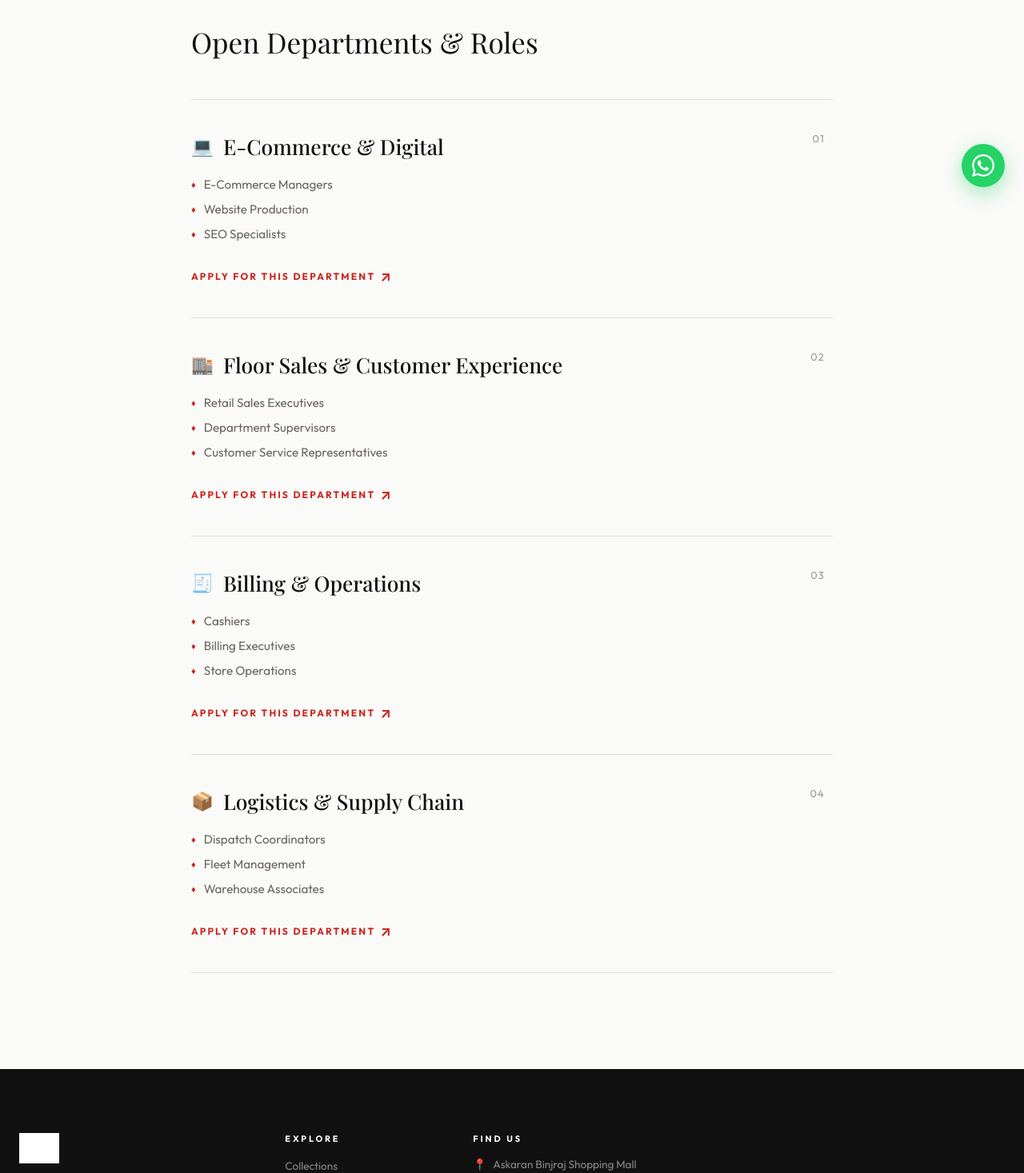
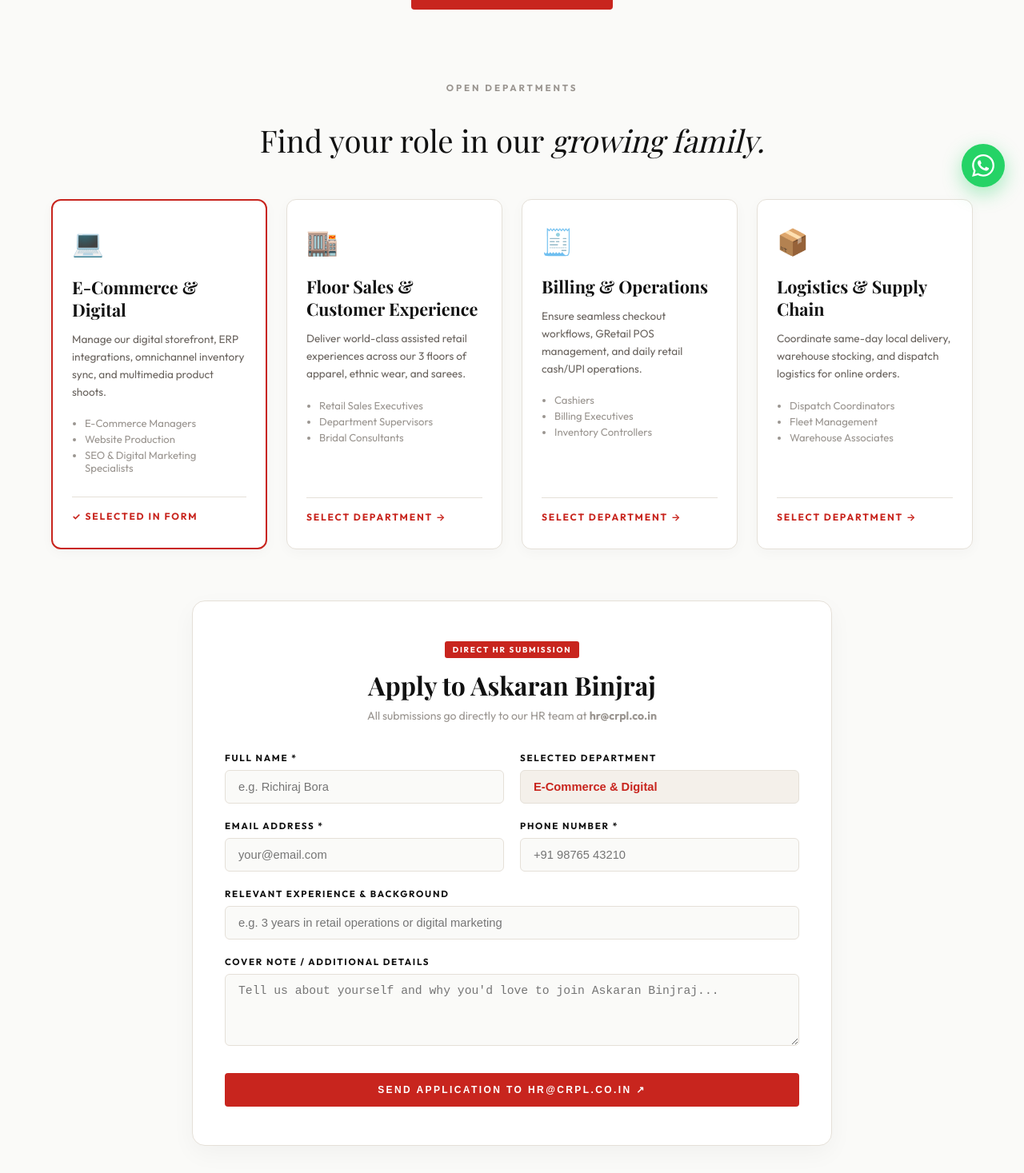
Before and after one commit to richieraj45-creator/askaran-binjraj-redesign, a React (Create React App) app: page /careers in a window 1280 px wide. Shown: the part 542-2009 px from the top of the page at 80% size. Built offline with nearby package versions, Linux system fonts and the light colour scheme; a web font is replaced by a local one.

Commit message:
Fix footer logo display in careers page and add interactive application form

```diff
--- a/src/pages/Careers.jsx
+++ b/src/pages/Careers.jsx
@@ -6,40 +6,76 @@
     id: "ecom",
     title: "E-Commerce & Digital",
     icon: "💻",
-    roles: ["E-Commerce Managers", "Website Production", "SEO Specialists"]
+    desc: "Manage our digital storefront, ERP integrations, omnichannel inventory sync, and multimedia product shoots.",
+    roles: ["E-Commerce Managers", "Website Production", "SEO & Digital Marketing Specialists"]
   },
   {
     id: "sales",
     title: "Floor Sales & Customer Experience",
     icon: "🏬",
-    roles: ["Retail Sales Executives", "Department Supervisors", "Customer Service Representatives"]
+    desc: "Deliver world-class assisted retail experiences across our 3 floors of apparel, ethnic wear, and sarees.",
+    roles: ["Retail Sales Executives", "Department Supervisors", "Bridal Consultants"]
   },
   {
     id: "billing",
     title: "Billing & Operations",
     icon: "🧾",
-    roles: ["Cashiers", "Billing Executives", "Store Operations"]
+    desc: "Ensure seamless checkout workflows, GRetail POS management, and daily retail cash/UPI operations.",
+    roles: ["Cashiers", "Billing Executives", "Inventory Controllers"]
   },
   {
     id: "logistics",
     title: "Logistics & Supply Chain",
     icon: "📦",
+    desc: "Coordinate same-day local delivery, warehouse stocking, and dispatch logistics for online orders.",
     roles: ["Dispatch Coordinators", "Fleet Management", "Warehouse Associates"]
   }
 ];
 
 export default function Careers() {
   const [mobileMenuOpen, setMobileMenuOpen] = useState(false);
+  const [selectedDept, setSelectedDept] = useState("E-Commerce & Digital");
+  const [submitted, setSubmitted] = useState(false);
+  const [formData, setFormData] = useState({
+    name: "",
+    email: "",
+    phone: "",
+    experience: "",
+    coverNote: ""
+  });
 
-  // Scroll to top on load
   useEffect(() => {
     window.scrollTo(0, 0);
   }, []);
 
+  const handleSubmit = (e) => {
+    e.preventDefault();
+    setSubmitted(true);
+
+    // Construct mailto link as direct fallback transmission to hr@crpl.co.in
+    const subject = encodeURIComponent(`Job Application: ${selectedDept} - ${formData.name}`);
+    const body = encodeURIComponent(
+      `Candidate Name: ${formData.name}\n` +
+      `Email: ${formData.email}\n` +
+      `Phone: ${formData.phone}\n` +
+      `Department / Role: ${selectedDept}\n` +
+      `Experience: ${formData.experience}\n\n` +
+      `Cover Note / Details:\n${formData.coverNote}\n\n` +
+      `[Please attach resume file before sending]`
+    );
+
+    window.location.href = `mailto:hr@crpl.co.in?subject=${subject}&body=${body}`;
+
+    setTimeout(() => {
+      setSubmitted(false);
+      setFormData({ name: "", email: "", phone: "", experience: "", coverNote: "" });
+    }, 4000);
+  };
+
   return (
     <div className="storefront" style={{ background: "#FAFAF8", minHeight: "100vh" }}>
 
-      {/* Sticky Primary Header Navbar */}
+      {/* Sticky Header Navbar */}
       <header id="site-header" className="sf-header">
         <div className="sf-header-in">
           <Link to="/" className="sf-logo">
@@ -78,124 +114,213 @@
           <Link to="/" onClick={() => setMobileMenuOpen(false)}>ACCESSORIES</Link>
           <Link to="/" onClick={() => setMobileMenuOpen(false)}>VISIT US</Link>
           <Link to="/careers" onClick={() => setMobileMenuOpen(false)} style={{ color: "var(--red)" }}>CAREERS</Link>
+          <a href="https://shop.askaranbinjraj.com/" target="_blank" rel="noopener noreferrer">SHOP ONLINE ↗</a>
         </nav>
       </header>
 
-      {/* Careers Hero Section matching OG Design */}
-      <section style={{ padding: '80px 24px 40px', maxWidth: '850px', margin: '0 auto', textAlign: 'left' }}>
-        <div style={{ fontSize: '0.75rem', fontWeight: 700, letterSpacing: '0.2em', color: 'var(--muted)', marginBottom: '24px', textTransform: 'uppercase' }}>
-          Careers • Join the Askaran Binjraj Family
+      {/* Hero Section */}
+      <section style={{ padding: "90px 24px 50px", maxWidth: "900px", margin: "0 auto", textAlign: "center" }}>
+        <div style={{ fontSize: "0.72rem", fontWeight: 700, letterSpacing: "0.25em", color: "var(--red)", marginBottom: "16px", textTransform: "uppercase" }}>
+          Chandan Retail Private Limited (Est. 1980)
         </div>
-
-        <h1 style={{ fontFamily: 'var(--serif)', fontSize: 'clamp(2.8rem, 5vw, 4.2rem)', fontWeight: 400, lineHeight: 1.1, color: 'var(--ink)', marginBottom: '28px' }}>
-          Grow With Assam's <br/>
-          <em style={{ color: 'var(--red)', fontStyle: 'italic' }}>Premier Retail Destination</em>
+        <h1 style={{ fontFamily: "var(--serif)", fontSize: "clamp(2.8rem, 5.5vw, 4.4rem)", fontWeight: 400, lineHeight: 1.12, color: "var(--ink)", marginBottom: "24px" }}>
+          Shape the future of retail <br />
+          <em style={{ color: "var(--red)", fontStyle: "italic" }}>with Assam's finest.</em>
         </h1>
-
-        <p style={{ fontSize: '1.05rem', color: 'var(--mid)', lineHeight: 1.7, maxWidth: '720px', margin: 0 }}>
-          Chandan Retail Private Limited is expanding both our physical footprint in Dhekiajuli and our new digital storefront. We are looking for dedicated professionals to join our growing team.
+        <p style={{ fontSize: "1.05rem", color: "var(--mid)", lineHeight: 1.7, maxWidth: "700px", margin: "0 auto 36px" }}>
+          We are scaling our iconic 3-floor flagship shopping destination in Dhekiajuli alongside our rapid omnichannel digital expansion. Join a legacy built on six generations of trust.
         </p>
+        <a href="#apply-form" className="sf-btn-red" style={{ padding: "14px 32px", fontSize: "0.75rem", letterSpacing: "0.2em" }}>
+          Submit Your Resume ↓
+        </a>
       </section>
 
-      {/* Departments Section matching OG Design */}
-      <section style={{ padding: '40px 24px 120px', maxWidth: '850px', margin: '0 auto' }}>
-        <div style={{ fontSize: '0.75rem', fontWeight: 700, letterSpacing: '0.2em', color: 'var(--red)', marginBottom: '20px', textTransform: 'uppercase' }}>
-          Current Openings
+      {/* Departments Grid */}
+      <section style={{ padding: "40px 24px 80px", maxWidth: "1200px", margin: "0 auto" }}>
+        <div style={{ fontSize: "0.72rem", fontWeight: 700, letterSpacing: "0.25em", color: "var(--muted)", marginBottom: "16px", textTransform: "uppercase", textAlign: "center" }}>
+          Open Departments
         </div>
-
-        <h2 style={{ fontFamily: 'var(--serif)', fontSize: '2.2rem', fontWeight: 400, marginBottom: '48px', color: 'var(--ink)' }}>
-          Open Departments & Roles
+        <h2 style={{ fontFamily: "var(--serif)", fontSize: "2.4rem", fontWeight: 400, textAlign: "center", marginBottom: "48px" }}>
+          Find your role in our <em>growing family.</em>
         </h2>
 
-        <div style={{ borderTop: '1px solid var(--border)' }}>
-          {DEPARTMENTS.map((dept, index) => (
-            <div key={dept.id} style={{ padding: '40px 0', borderBottom: '1px solid var(--border)', position: 'relative' }}>
-
-              <div style={{ display: 'flex', alignItems: 'center', gap: '12px', marginBottom: '20px' }}>
-                <span style={{ fontSize: '1.4rem' }}>{dept.icon}</span>
-                <h3 style={{ fontFamily: 'var(--serif)', fontSize: '1.65rem', fontWeight: 500, color: 'var(--ink)', margin: 0 }}>
-                  {dept.title}
-                </h3>
+        <div style={{ display: "grid", gridTemplateColumns: "repeat(auto-fit, minmax(260px, 1fr))", gap: "24px", marginBottom: "64px" }}>
+          {DEPARTMENTS.map((dept) => (
+            <div
+              key={dept.id}
+              onClick={() => setSelectedDept(dept.title)}
+              style={{
+                background: "#ffffff",
+                border: selectedDept === dept.title ? "2px solid var(--red)" : "1px solid var(--border)",
+                borderRadius: "12px",
+                padding: "32px 24px",
+                cursor: "pointer",
+                transition: "all 0.25s ease",
+                boxShadow: "0 4px 16px rgba(0,0,0,0.03)",
+                display: "flex",
+                flexDirection: "column",
+                justifyContent: "space-between"
+              }}
+            >
+              <div>
+                <div style={{ fontSize: "2rem", marginBottom: "16px" }}>{dept.icon}</div>
+                <h3 style={{ fontFamily: "var(--serif)", fontSize: "1.35rem", marginBottom: "10px", color: "var(--ink)" }}>{dept.title}</h3>
+                <p style={{ fontSize: "0.85rem", color: "var(--mid)", lineHeight: 1.6, marginBottom: "20px" }}>{dept.desc}</p>
+                <ul style={{ margin: 0, paddingLeft: "16px", fontSize: "0.82rem", color: "var(--muted)" }}>
+                  {dept.roles.map((r, i) => (
+                    <li key={i} style={{ marginBottom: "4px" }}>{r}</li>
+                  ))}
+                </ul>
               </div>
-
-              <ul style={{ listStyle: 'none', padding: 0, margin: '0 0 32px 0', color: 'var(--mid)', fontSize: '0.95rem' }}>
-                {dept.roles.map((role, rIdx) => (
-                  <li key={rIdx} style={{ marginBottom: '12px', display: 'flex', alignItems: 'center', gap: '10px' }}>
-                    <span style={{ color: 'var(--red)', fontSize: '0.7rem' }}>♦</span> {role}
-                  </li>
-                ))}
-              </ul>
-
-              {/* Direct Mailto HR Integration */}
-              <a
-                href={`mailto:hr@crpl.co.in?subject=Application for ${dept.title} Department&body=Hi Askaran Binjraj HR Team,%0D%0A%0D%0AI would like to apply for a role in the ${dept.title} department.%0D%0A%0D%0AMy Name: %0D%0AMy Phone Number: %0D%0ARelevant Experience: %0D%0A%0D%0A[Please attach your resume to this email]`}
-                style={{
-                  display: 'inline-flex',
-                  alignItems: 'center',
-                  fontSize: '0.75rem',
-                  fontWeight: 700,
-                  letterSpacing: '0.18em',
-                  color: 'var(--red)',
-                  textTransform: 'uppercase',
-                  textDecoration: 'none'
-                }}
-              >
-                Apply for this department <span style={{ marginLeft: '6px', fontSize: '1.1rem' }}>↗</span>
-              </a>
-
-              <div style={{ position: 'absolute', top: '40px', right: '10px', fontSize: '0.8rem', color: 'var(--muted)', letterSpacing: '0.1em' }}>
-                0{index + 1}
+              <div style={{ marginTop: "24px", paddingTop: "16px", borderTop: "1px solid var(--border)", fontSize: "0.75rem", fontWeight: 700, color: "var(--red)", textTransform: "uppercase", letterSpacing: "0.15em" }}>
+                {selectedDept === dept.title ? "✓ Selected in Form" : "Select Department →"}
               </div>
             </div>
           ))}
         </div>
+
+        {/* Quick Application Form Box */}
+        <div id="apply-form" style={{ background: "#ffffff", border: "1px solid var(--border)", borderRadius: "16px", padding: "48px 40px", maxWidth: "800px", margin: "0 auto", boxShadow: "0 10px 30px rgba(0,0,0,0.04)" }}>
+          <div style={{ textAlign: "center", marginBottom: "36px" }}>
+            <span className="sf-badge" style={{ marginBottom: "12px" }}>Direct HR Submission</span>
+            <h3 style={{ fontFamily: "var(--serif)", fontSize: "2rem", margin: "0 0 8px" }}>Apply to Askaran Binjraj</h3>
+            <p style={{ fontSize: "0.88rem", color: "var(--muted)", margin: 0 }}>All submissions go directly to our HR team at <strong>hr@crpl.co.in</strong></p>
+          </div>
+
+          {submitted ? (
+            <div style={{ padding: "40px", textAlign: "center", background: "#F2F9F3", borderRadius: "10px", color: "var(--green)" }}>
+              <h4 style={{ fontFamily: "var(--serif)", fontSize: "1.6rem", margin: "0 0 8px" }}>Application Prepared Successfully!</h4>
+              <p style={{ fontSize: "0.9rem", color: "#2E7D32", margin: "0 0 16px" }}>Your email app has opened with your application pre-filled for <strong>hr@crpl.co.in</strong>.</p>
+              <p style={{ fontSize: "0.8rem", color: "var(--muted)", margin: 0 }}>You can also email your resume directly anytime at <strong>hr@crpl.co.in</strong>.</p>
+            </div>
+          ) : (
+            <form onSubmit={handleSubmit} style={{ display: "flex", flexDirection: "column", gap: "20px" }}>
+              <div style={{ display: "grid", gridTemplateColumns: "1fr 1fr", gap: "20px" }} className="form-row-grid">
+                <div>
+                  <label style={{ display: "block", fontSize: "0.72rem", fontWeight: 700, textTransform: "uppercase", letterSpacing: "0.15em", marginBottom: "8px" }}>Full Name *</label>
+                  <input
+                    type="text"
+                    required
+                    placeholder="e.g. Richiraj Bora"
+                    value={formData.name}
+                    onChange={(e) => setFormData({ ...formData, name: e.target.value })}
+                    style={{ width: "100%", padding: "12px 16px", borderRadius: "6px", border: "1px solid var(--border)", fontSize: "0.92rem", background: "#FAFAF8" }}
+                  />
+                </div>
+                <div>
+                  <label style={{ display: "block", fontSize: "0.72rem", fontWeight: 700, textTransform: "uppercase", letterSpacing: "0.15em", marginBottom: "8px" }}>Selected Department</label>
+                  <input
+                    type="text"
+                    readOnly
+                    value={selectedDept}
+                    style={{ width: "100%", padding: "12px 16px", borderRadius: "6px", border: "1px solid var(--border)", fontSize: "0.92rem", background: "#F4F0EA", fontWeight: 600, color: "var(--red)" }}
+                  />
+                </div>
+              </div>
+
+              <div style={{ display: "grid", gridTemplateColumns: "1fr 1fr", gap: "20px" }} className="form-row-grid">
+                <div>
+                  <label style={{ display: "block", fontSize: "0.72rem", fontWeight: 700, textTransform: "uppercase", letterSpacing: "0.15em", marginBottom: "8px" }}>Email Address *</label>
+                  <input
+                    type="email"
+                    required
+                    placeholder="your@email.com"
+                    value={formData.email}
+                    onChange={(e) => setFormData({ ...formData, email: e.target.value })}
+                    style={{ width: "100%", padding: "12px 16px", borderRadius: "6px", border: "1px solid var(--border)", fontSize: "0.92rem", background: "#FAFAF8" }}
+                  />
+                </div>
+                <div>
+                  <label style={{ display: "block", fontSize: "0.72rem", fontWeight: 700, textTransform: "uppercase", letterSpacing: "0.15em", marginBottom: "8px" }}>Phone Number *</label>
+                  <input
+                    type="tel"
+                    required
+                    placeholder="+91 98765 43210"
+                    value={formData.phone}
+                    onChange={(e) => setFormData({ ...formData, phone: e.target.value })}
+                    style={{ width: "100%", padding: "12px 16px", borderRadius: "6px", border: "1px solid var(--border)", fontSize: "0.92rem", background: "#FAFAF8" }}
+                  />
+                </div>
+              </div>
+
+              <div>
+                <label style={{ display: "block", fontSize: "0.72rem", fontWeight: 700, textTransform: "uppercase", letterSpacing: "0.15em", marginBottom: "8px" }}>Relevant Experience & Background</label>
+                <input
+                  type="text"
+                  placeholder="e.g. 3 years in retail operations or digital marketing"
+                  value={formData.experience}
+                  onChange={(e) => setFormData({ ...formData, experience: e.target.value })}
+                  style={{ width: "100%", padding: "12px 16px", borderRadius: "6px", border: "1px solid var(--border)", fontSize: "0.92rem", background: "#FAFAF8" }}
+                />
+              </div>
+
+              <div>
+                <label style={{ display: "block", fontSize: "0.72rem", fontWeight: 700, textTransform: "uppercase", letterSpacing: "0.15em", marginBottom: "8px" }}>Cover Note / Additional Details</label>
+                <textarea
+                  rows="4"
+                  placeholder="Tell us about yourself and why you'd love to join Askaran Binjraj..."
+                  value={formData.coverNote}
+                  onChange={(e) => setFormData({ ...formData, coverNote: e.target.value })}
+                  style={{ width: "100%", padding: "12px 16px", borderRadius: "6px", border: "1px solid var(--border)", fontSize: "0.92rem", background: "#FAFAF8", resize: "vertical" }}
+                />
+              </div>
+
+              <button
+                type="submit"
+                className="sf-btn-red"
+                style={{ width: "100%", justifyContent: "center", padding: "14px", marginTop: "10px", fontSize: "0.75rem", letterSpacing: "0.2em", cursor: "pointer", border: "none" }}
+              >
+                Send Application to hr@crpl.co.in ↗
+              </button>
+            </form>
+          )}
+        </div>
       </section>
 
-      {/* Master Black Footer matching OG Design */}
-      <footer className="sf-footer" style={{ background: '#111111', borderTop: 'none' }}>
+      {/* Master Dark Footer with Correct Logo */}
+      <footer className="sf-footer" style={{ background: "#111111", borderTop: "none" }}>
         <div className="sf-wrap">
           <div className="sf-footer-grid">
             <div>
               <Link to="/" className="f-logo">
                 <img
-                  src="/assets/logo-stacked.png"
-                  onError={(e) => { e.target.onerror = null; e.target.src = "/assets/logo-wide.png"; }}
+                  src="/assets/logo-wide.png"
+                  onError={(e) => { e.target.onerror = null; e.target.src = "/assets/logo-stacked.png"; }}
                   alt="Askaran Binjraj"
-                  style={{ filter: "brightness(0) invert(1)" }}
+                  style={{ height: "42px", width: "auto", objectFit: "contain", filter: "brightness(0) invert(1)" }}
                 />
               </Link>
-              <p className="f-desc" style={{ color: '#888', fontStyle: 'italic', fontFamily: 'var(--serif)', fontSize: '1rem', marginTop: '16px' }}>
+              <p className="f-desc" style={{ color: "#888", fontStyle: "italic", fontFamily: "var(--serif)", fontSize: "1rem", marginTop: "16px" }}>
                 Elegance, comfort, and style — timeless fashion crafted for every generation and occasion.
               </p>
             </div>
             <div>
-              <h4 style={{ color: '#ffffff' }}>Explore</h4>
+              <h4 style={{ color: "#ffffff" }}>Explore</h4>
               <ul>
-                <li><Link to="/" style={{ color: '#888' }}>Collections</Link></li>
-                <li><Link to="/about" style={{ color: '#888' }}>About Us</Link></li>
-                <li><Link to="/careers" style={{ color: 'var(--red)' }}>Careers</Link></li>
-                <li><a href="/contact" style={{ color: '#888' }}>Contact</a></li>
-                <li><a href="/terms" style={{ color: '#888' }}>Terms of Use</a></li>
+                <li><Link to="/" style={{ color: "#888" }}>Collections</Link></li>
+                <li><Link to="/" style={{ color: "#888" }}>About Us</Link></li>
+                <li><Link to="/careers" style={{ color: "var(--red)" }}>Careers</Link></li>
+                <li><a href="https://shop.askaranbinjraj.com" target="_blank" rel="noopener noreferrer" style={{ color: "#888" }}>Online Store</a></li>
               </ul>
             </div>
             <div style={{ gridColumn: "span 2" }}>
-              <h4 style={{ color: '#ffffff' }}>Find Us</h4>
-              <ul style={{ color: '#888', fontSize: '0.85rem' }}>
-                <li style={{ display: 'flex', gap: '8px', marginBottom: '12px' }}>
-                  <span style={{ color: 'var(--red)' }}>📍</span> Askaran Binjraj Shopping Mall<br/>NH 52, Main Road<br/>Dhekiajuli, Assam - 784110
+              <h4 style={{ color: "#ffffff" }}>Find Us</h4>
+              <ul style={{ color: "#888", fontSize: "0.85rem" }}>
+                <li style={{ display: "flex", gap: "8px", marginBottom: "12px" }}>
+                  <span style={{ color: "var(--red)" }}>📍</span> Askaran Binjraj Shopping Mall<br/>NH 52, Main Road<br/>Dhekiajuli, Assam - 784110
                 </li>
-                <li style={{ display: 'flex', gap: '8px', marginBottom: '12px' }}>
-                  <span style={{ color: 'var(--red)' }}>📞</span> <a href="tel:03712244247" style={{ color: '#888' }}>03712 244 247</a> · <a href="tel:+918811966701" style={{ color: '#888' }}>+91 88119 66701</a>
+                <li style={{ display: "flex", gap: "8px", marginBottom: "12px" }}>
+                  <span style={{ color: "var(--red)" }}>📞</span> <a href="tel:03712244247" style={{ color: "#888" }}>03712 244 247</a> · <a href="tel:+918811966701" style={{ color: "#888" }}>+91 88119 66701</a>
                 </li>
-                <li style={{ display: 'flex', gap: '8px' }}>
-                  <span style={{ color: 'var(--red)' }}>✉️</span> <a href="mailto:info.askaranbinjraj@gmail.com" style={{ color: '#888' }}>info.askaranbinjraj@gmail.com</a>
+                <li style={{ display: "flex", gap: "8px" }}>
+                  <span style={{ color: "var(--red)" }}>✉️</span> <a href="mailto:info.askaranbinjraj@gmail.com" style={{ color: "#888" }}>info.askaranbinjraj@gmail.com</a>
                 </li>
               </ul>
             </div>
           </div>
-          <div className="sf-footer-bottom" style={{ borderTopColor: '#333', marginTop: '40px', paddingTop: '24px' }}>
-            <p style={{ color: '#666' }}>© 2026 CHANDAN RETAIL PRIVATE LIMITED. ALL RIGHTS RESERVED.</p>
-            <p className="f-est" style={{ color: 'var(--red)' }}>EST. 1980</p>
+          <div className="sf-footer-bottom" style={{ borderTopColor: "#333", marginTop: "40px", paddingTop: "24px" }}>
+            <p style={{ color: "#666" }}>© 2026 CHANDAN RETAIL PRIVATE LIMITED. ALL RIGHTS RESERVED.</p>
+            <p className="f-est" style={{ color: "var(--red)" }}>EST. 1980</p>
           </div>
         </div>
       </footer>
```
